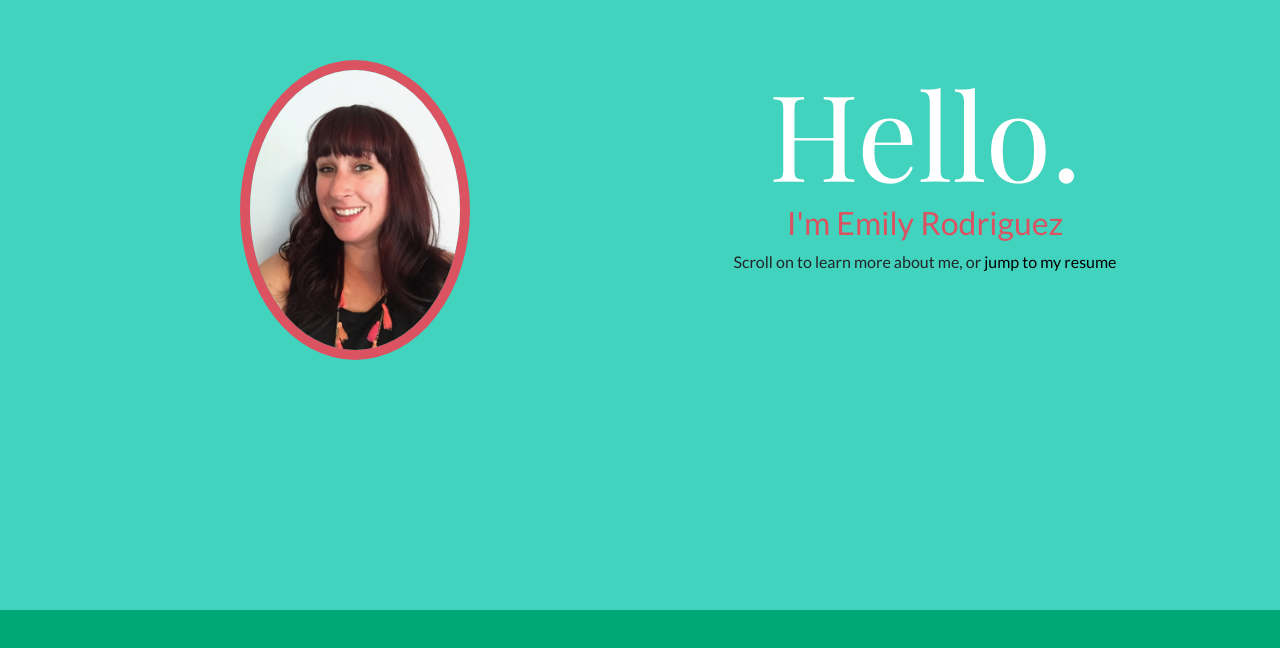
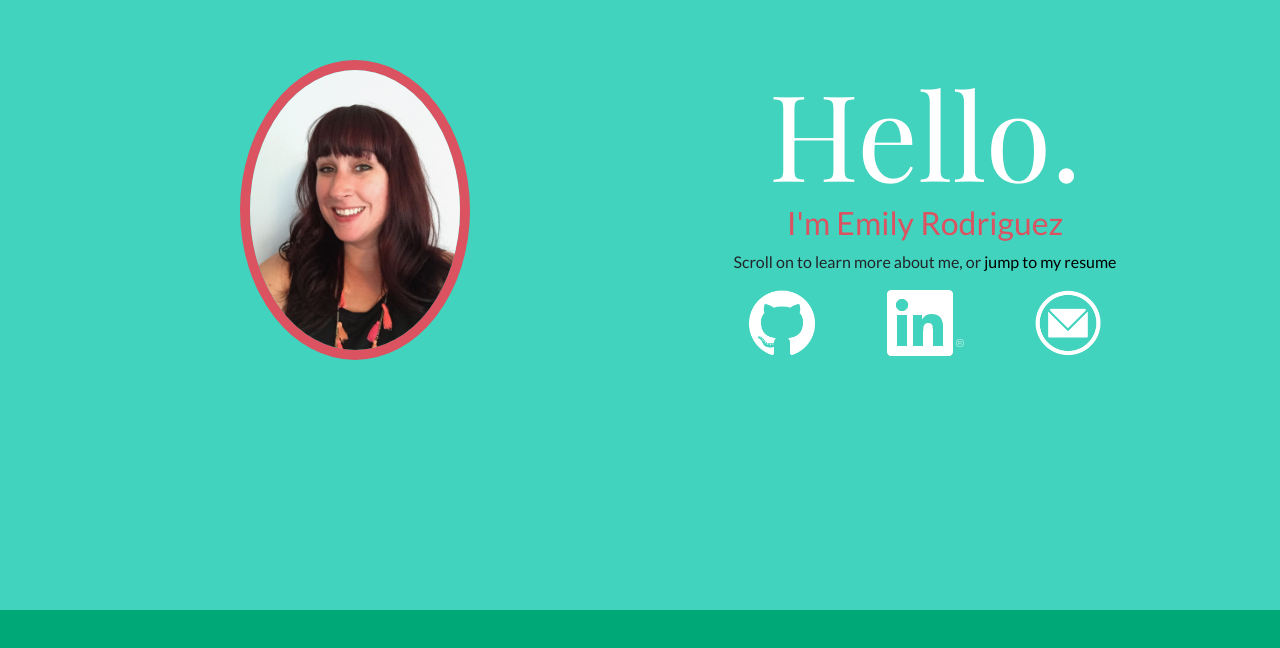
Before and after one commit to emily-rodriguez/emily-rodriguez.github.io, a plain HTML site: page index.html in a window 1280 px wide. Shown: the part 190-838 px from the top of the page. Drawn offline with nearby package versions, Linux system fonts and the light colour scheme.

Commit message:
added contact buttons

```diff
--- a/css/personal-site-css.css
+++ b/css/personal-site-css.css
@@ -57,3 +57,10 @@ a:hover {
     color: white;
     text-decoration: underline;
 }
+
+#links {
+    position: -webkit-sticky;
+    position: sticky;
+    top: 0;
+
+}
--- a/index.html
+++ b/index.html
@@ -20,6 +20,23 @@
                 <h1 id="hello">Hello.</h1>
                 <h2 id="introduction">I'm Emily Rodriguez</h2>
                 <p>Scroll on to learn more about me, or <a href="#resume">jump to my resume</a></p>
+                <div class="row">
+                    <div class="col d-flex justify-content-end">
+                        <div id="links">
+                            <a href="https://github.com/emily-rodriguez"><img src="img/GitHub-Mark/PNG/GitHub-Mark-Light-120px-plus.png" alt="github" height=66px" width="66px"></a>
+                        </div>
+                    </div>
+                    <div class="col">
+                        <div id="links">
+                            <a href="https://www.linkedin.com/in/emily-rodriguez-022729b1/"><img src="img/In-White-66px-R.png" alt="linkedin"></a>
+                        </div>
+                    </div>
+                    <div class="col d-flex justify-content-start">
+                        <div id="links">
+                            <a href="mailto:emily.m.b.rodriguez@gmail.com" alt="email" height=80px" width="80px"><img src="img/white-email-icon-png-16.png" alt="email" height="66px" width="66px"></a>
+                        </div>
+                    </div>
+                </div>
             </div>
         </div>
     </div>
```
Also changed, not shown: img/GitHub-Mark/PNG/GitHub-Mark-120px-plus.png (added), img/GitHub-Mark/PNG/GitHub-Mark-32px.png (added), img/GitHub-Mark/PNG/GitHub-Mark-64px.png (added), img/GitHub-Mark/PNG/GitHub-Mark-Light-120px-plus.png (added), img/GitHub-Mark/PNG/GitHub-Mark-Light-32px.png (added), img/GitHub-Mark/PNG/GitHub-Mark-Light-64px.png (added), img/In-White-66px-R.png (added), img/In-White-75px-R.png (added), img/inverted-git.png (added), img/white-email-icon-png-16.png (added), 2 other files.
